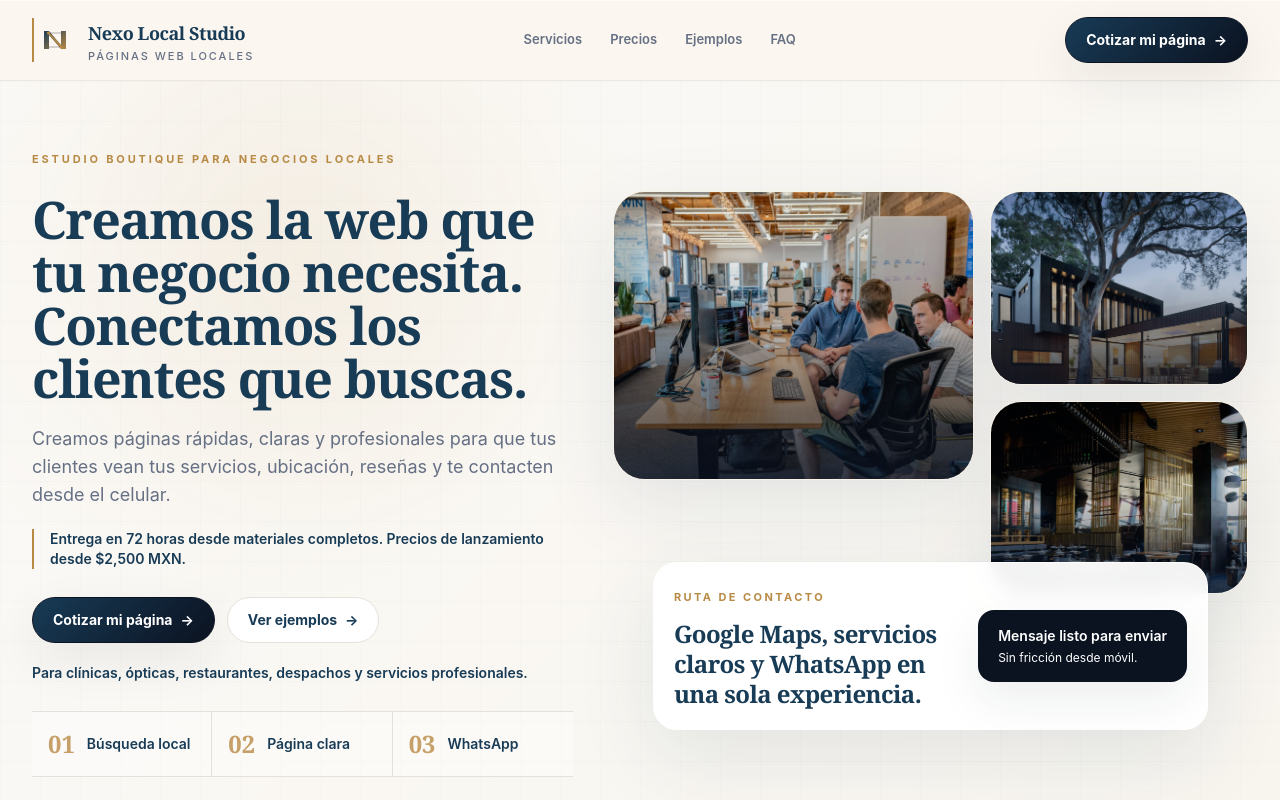
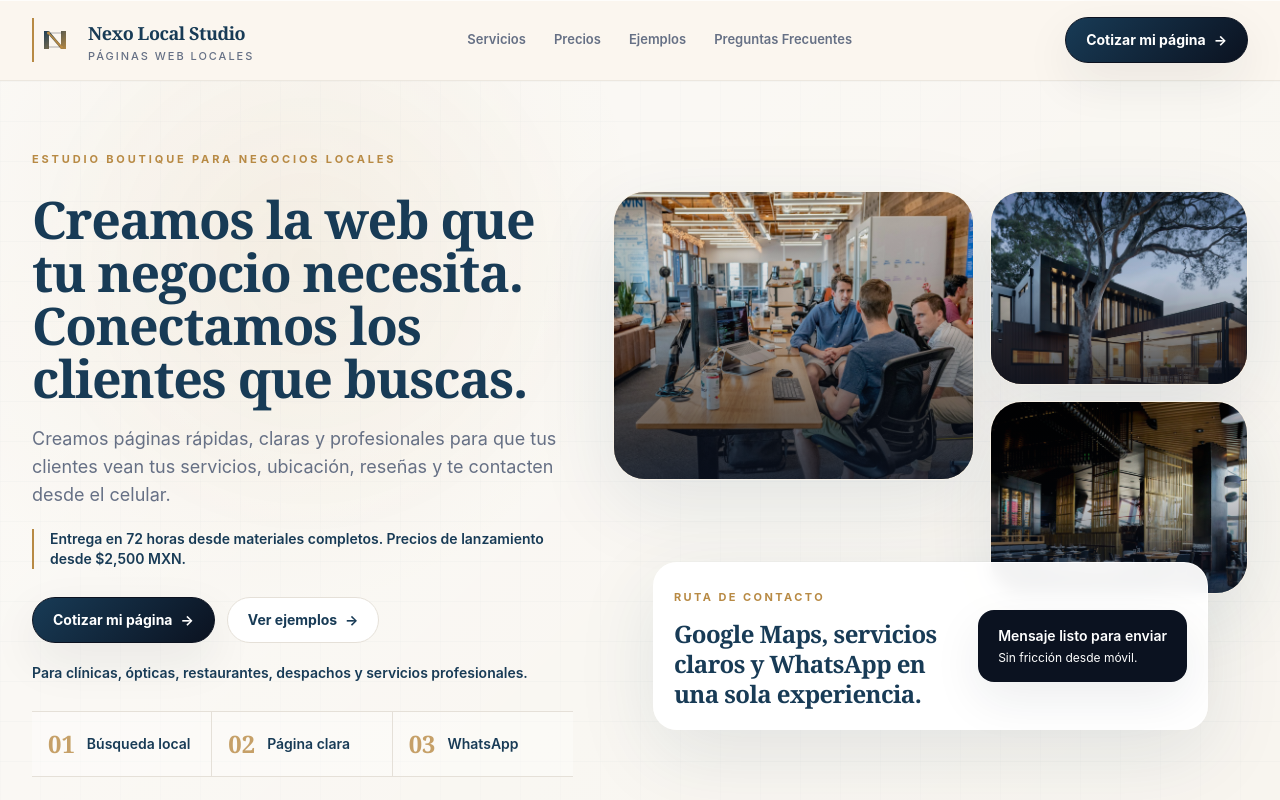
Before and after one commit to rubenalcantarrivera/nexo-local-sudio, a Next.js app: page / in a window 1280 px wide. Shown: the top 800 px of the page. Built offline with nearby package versions, Linux system fonts and the light colour scheme.

Commit message:
Fix FAQ navigation label and anchor

```diff
--- a/components/FAQ.tsx
+++ b/components/FAQ.tsx
@@ -3,5 +3,5 @@ import { SectionHeader } from "./SectionHeader";
 type Item = { question: string; answer: string };
 type Props = { items: Item[]; title?: string; description?: string };
 export function FAQ({ items, title = "Preguntas frecuentes", description = "Respuestas claras para resolver fricción antes de que el cliente escriba o agende." }: Props) {
-  return <section id="faq" className="container-page section-pad"><SectionHeader eyebrow="FAQ" title={title} description={description} /><div className="mt-10 divide-y divide-brand-border border-y border-brand-border bg-white">{items.map((item) => <details key={item.question} className="group p-6 open:bg-brand-background/70"><summary className="flex cursor-pointer list-none items-center justify-between gap-5 text-lg font-semibold text-brand-primary"><span>{item.question}</span><span className="text-brand-accent transition group-open:rotate-45">+</span></summary><p className="mt-4 max-w-3xl text-sm leading-7 text-brand-muted">{item.answer}</p></details>)}</div></section>;
+  return <section id="faq" className="container-page section-pad"><SectionHeader eyebrow="Preguntas frecuentes" title={title} description={description} /><div className="mt-10 divide-y divide-brand-border border-y border-brand-border bg-white">{items.map((item) => <details key={item.question} className="group p-6 open:bg-brand-background/70"><summary className="flex cursor-pointer list-none items-center justify-between gap-5 text-lg font-semibold text-brand-primary"><span>{item.question}</span><span className="text-brand-accent transition group-open:rotate-45">+</span></summary><p className="mt-4 max-w-3xl text-sm leading-7 text-brand-muted">{item.answer}</p></details>)}</div></section>;
 }
--- a/components/Footer.tsx
+++ b/components/Footer.tsx
@@ -31,7 +31,7 @@ export function Footer({ businessName, tagline, location }: Props) {
           </div>
           <p className={isClient ? "mt-5 max-w-md text-sm text-brand-muted" : "mt-7 max-w-md text-sm text-white/78"}>{isClient ? "Servicios, ubicación y contacto directo para facilitar tu próxima visita." : "Estudio digital boutique para negocios locales. Creamos páginas web claras, profesionales y conectadas a WhatsApp."}</p>
         </div>
-        <div><p className={isClient ? "text-sm font-semibold text-brand-primary" : "text-sm font-semibold text-white"}>Explorar</p><div className={isClient ? "mt-4 flex flex-col gap-3 text-sm text-brand-muted" : "mt-4 flex flex-col gap-3 text-sm text-white/78"}>{isClient ? <><Link href="#servicios" className="hover:text-brand-primary">Servicios</Link><Link href="#ubicacion" className="hover:text-brand-primary">Ubicación</Link><Link href="#faq" className="hover:text-brand-primary">FAQ</Link></> : <><Link href="/demos" className="hover:text-white">Ejemplos por nicho</Link><Link href="/#paquetes" className="hover:text-white">Precios</Link><Link href="/#proceso" className="hover:text-white">Proceso</Link></>}</div></div>
+        <div><p className={isClient ? "text-sm font-semibold text-brand-primary" : "text-sm font-semibold text-white"}>Explorar</p><div className={isClient ? "mt-4 flex flex-col gap-3 text-sm text-brand-muted" : "mt-4 flex flex-col gap-3 text-sm text-white/78"}>{isClient ? <><Link href="#servicios" className="hover:text-brand-primary">Servicios</Link><Link href="#ubicacion" className="hover:text-brand-primary">Ubicación</Link><Link href="#faq" className="hover:text-brand-primary">Preguntas Frecuentes</Link></> : <><Link href="/demos" className="hover:text-white">Ejemplos por nicho</Link><Link href="/#paquetes" className="hover:text-white">Precios</Link><Link href="/#proceso" className="hover:text-white">Proceso</Link><Link href="/#faq" className="hover:text-white">Preguntas Frecuentes</Link></>}</div></div>
         <div><p className={isClient ? "text-sm font-semibold text-brand-primary" : "text-sm font-semibold text-white"}>Contacto</p><div className={isClient ? "mt-4 flex flex-col gap-3 text-sm text-brand-muted" : "mt-4 flex flex-col gap-3 text-sm text-white/78"}><span>{displayLocation}</span>{isClient ? <span>WhatsApp disponible para citas e información.</span> : <><a href={`mailto:${agency.email}`} className="hover:text-white">{agency.email}</a><span>WhatsApp: {agency.phoneDisplay}</span></>}</div></div>
       </div>
       <div className={isClient ? "border-t border-brand-border py-5" : "border-t border-white/10 py-5"}><div className={isClient ? "container-page flex flex-col gap-2 text-xs text-brand-muted sm:flex-row sm:items-center sm:justify-between" : "container-page flex flex-col gap-2 text-xs text-white/76 sm:flex-row sm:items-center sm:justify-between"}><span>© {new Date().getFullYear()} {displayName}.</span><span>{isClient ? "Atención sujeta a disponibilidad y valoración cuando aplique." : "Estudio boutique con estructura ligera y comunicación directa."}</span></div></div>
--- a/components/Header.tsx
+++ b/components/Header.tsx
@@ -5,7 +5,7 @@ import { Logo } from "./Logo";
 type NavItem = { label: string; href: string };
 type Props = { brand?: string; descriptor?: string; navItems?: NavItem[]; ctaHref?: string; ctaLabel?: string; homeHref?: string };
 
-export function Header({ brand = "Nexo Local Studio", descriptor = "Páginas web profesionales", navItems = [{ label: "Servicios", href: "#servicios" }, { label: "Precios", href: "#paquetes" }, { label: "Ejemplos", href: "/demos" }, { label: "FAQ", href: "#faq" }], ctaHref = "#contacto", ctaLabel = "Cotizar mi página", homeHref = "/" }: Props) {
+export function Header({ brand = "Nexo Local Studio", descriptor = "Páginas web profesionales", navItems = [{ label: "Servicios", href: "/#servicios" }, { label: "Precios", href: "/#paquetes" }, { label: "Ejemplos", href: "/demos" }, { label: "Preguntas Frecuentes", href: "/#faq" }], ctaHref = "#contacto", ctaLabel = "Cotizar mi página", homeHref = "/" }: Props) {
   const isAgency = brand === "Nexo Local Studio";
   const mark = brand
     .split(" ")
--- a/components/LandingPage.tsx
+++ b/components/LandingPage.tsx
@@ -19,7 +19,7 @@ export function LandingPage({ config }: { config: LandingConfig }) {
 
   return (
     <main id="top" className="min-h-screen bg-brand-background">
-      <Header brand={config.businessName} descriptor={`${config.niche} · ${config.location}`} homeHref="#top" navItems={[{ label: "Servicios", href: "#servicios" }, { label: "Proceso", href: "#proceso" }, { label: "Ubicación", href: "#ubicacion" }, { label: "FAQ", href: "#faq" }]} ctaHref={clientWhatsapp} ctaLabel="WhatsApp" />
+      <Header brand={config.businessName} descriptor={`${config.niche} · ${config.location}`} homeHref="#top" navItems={[{ label: "Servicios", href: "#servicios" }, { label: "Proceso", href: "#proceso" }, { label: "Ubicación", href: "#ubicacion" }, { label: "Preguntas Frecuentes", href: "#faq" }]} ctaHref={clientWhatsapp} ctaLabel="WhatsApp" />
       <Hero config={config} whatsappHref={clientWhatsapp} />
       <TrustBar items={config.trust} />
       <ServicesGrid items={config.services} />
```
